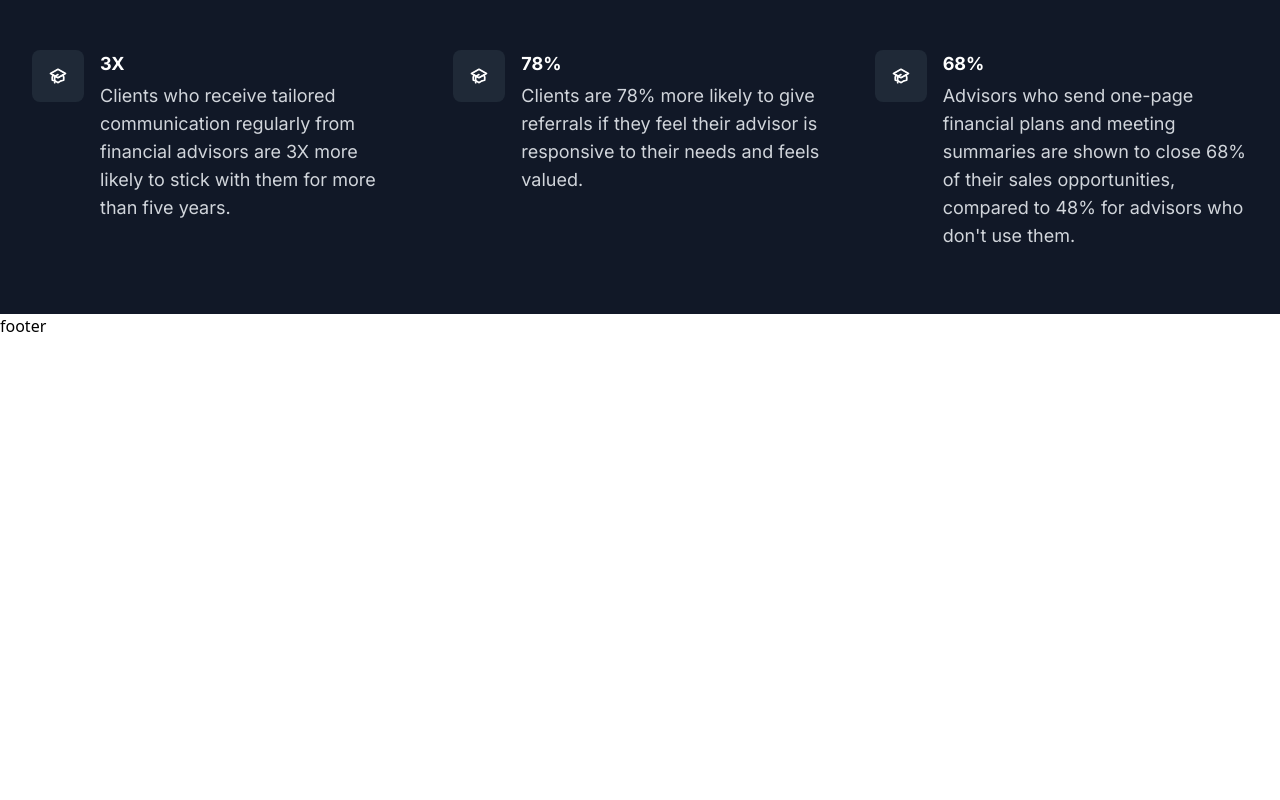
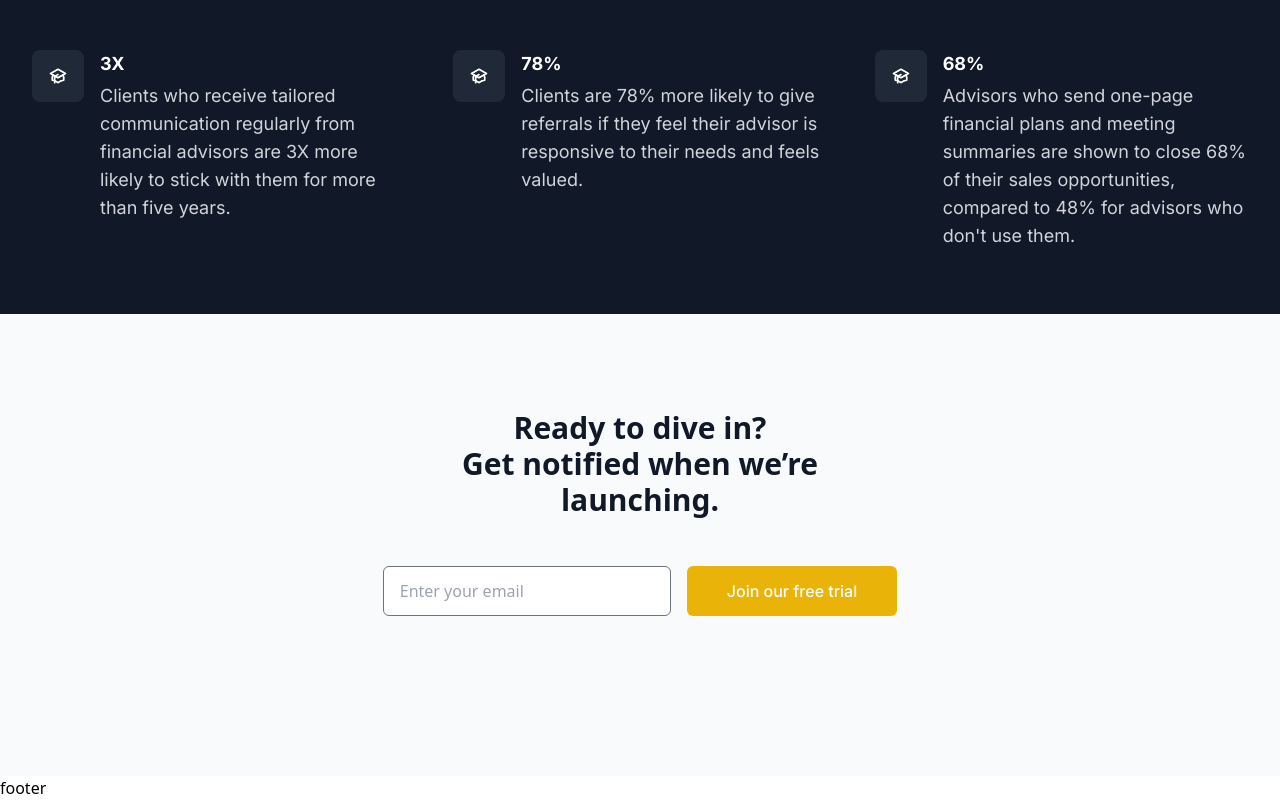
Before and after one commit to codernoyan/sifa-clone-client, a React (Vite) app: page / in a window 1280 px wide. Shown: the part 2162-2962 px from the top of the page. Before the commit the page ends 2500 px from the top, so only its background shows below. Built offline with nearby package versions, Linux system fonts and the light colour scheme.

Commit message:
contact section added

```diff
--- /dev/null
+++ b/src/Components/Contact.jsx
@@ -0,0 +1,27 @@
+/* eslint-disable linebreak-style */
+/* eslint-disable jsx-a11y/label-has-associated-control */
+import React from 'react';
+
+export default function Contact() {
+  return (
+    <section className="bg-gray-50">
+      <div className="p-8 md:p-12 lg:px-16 lg:py-24">
+        <div className="mx-auto max-w-lg text-center">
+          <h2 className="text-2xl font-bold text-gray-900 md:text-3xl">
+            Ready to dive in?
+            <br />
+            Get notified when we’re launching.
+          </h2>
+        </div>
+        <div className="mx-auto mt-8 max-w-xl">
+          <form>
+            <div className="flex flex-col justify-center md:flex-row gap-4 mt-12 mb-16">
+              <input type="text" className="border border-gray-500 rounded-md px-4 w-full py-3 md:w-1/2" placeholder="Enter your email" />
+              <button type="submit" className="px-10 py-3 bg-yellow-500 hover:bg-yellow-600 text-white rounded-md font-inter font-medium">Join our free trial</button>
+            </div>
+          </form>
+        </div>
+      </div>
+    </section>
+  );
+}
--- a/src/Pages/Home.jsx
+++ b/src/Pages/Home.jsx
@@ -1,5 +1,6 @@
 /* eslint-disable linebreak-style */
 import React from 'react';
+import Contact from '../Components/Contact';
 import Metrics from '../Components/Metrics';
 import NewForYour from '../Components/NewForYour';
 import Hero from './Hero';
@@ -13,6 +14,7 @@ export default function Home() {
       {/* <ForYou /> */}
       <NewForYour />
       <Metrics />
+      <Contact />
     </div>
   );
 }
```
